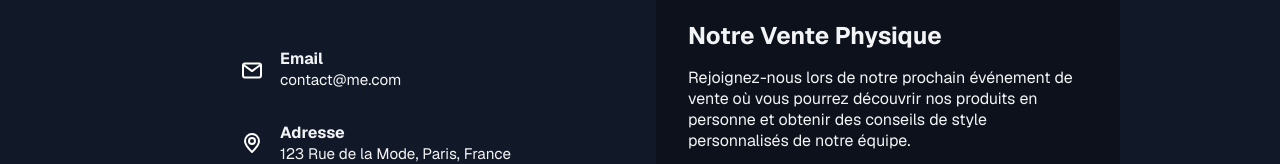
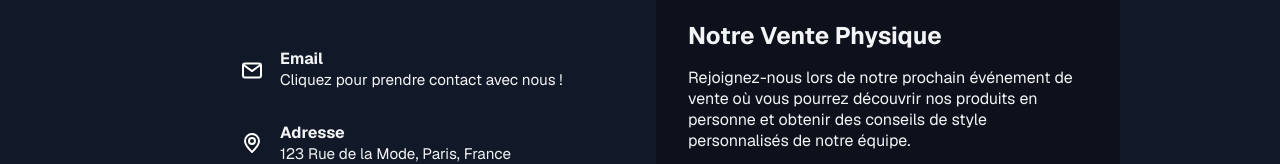
Before and after one commit to jsankare/college_louis_braille, a Next.js app: page /contact in a window 1280 px wide. Shown: the part 315-479 px from the top of the page. Built offline with nearby package versions, Linux system fonts and the light colour scheme.

Commit message:
change mail

```diff
--- a/src/app/contact/page.tsx
+++ b/src/app/contact/page.tsx
@@ -3,9 +3,9 @@ import styles from '../styles/contact.module.css';
 const contactInformations = [
     {
         title: "Email",
-        value: "contact@me.com",
+        value: "Cliquez pour prendre contact avec nous !",
         icon: "/mail.svg",
-        link: "mailto:contact@me.fr",
+        link: "mailto:lbjewels77@gmail.com",
     },
     {
         title: "Adresse",
```
